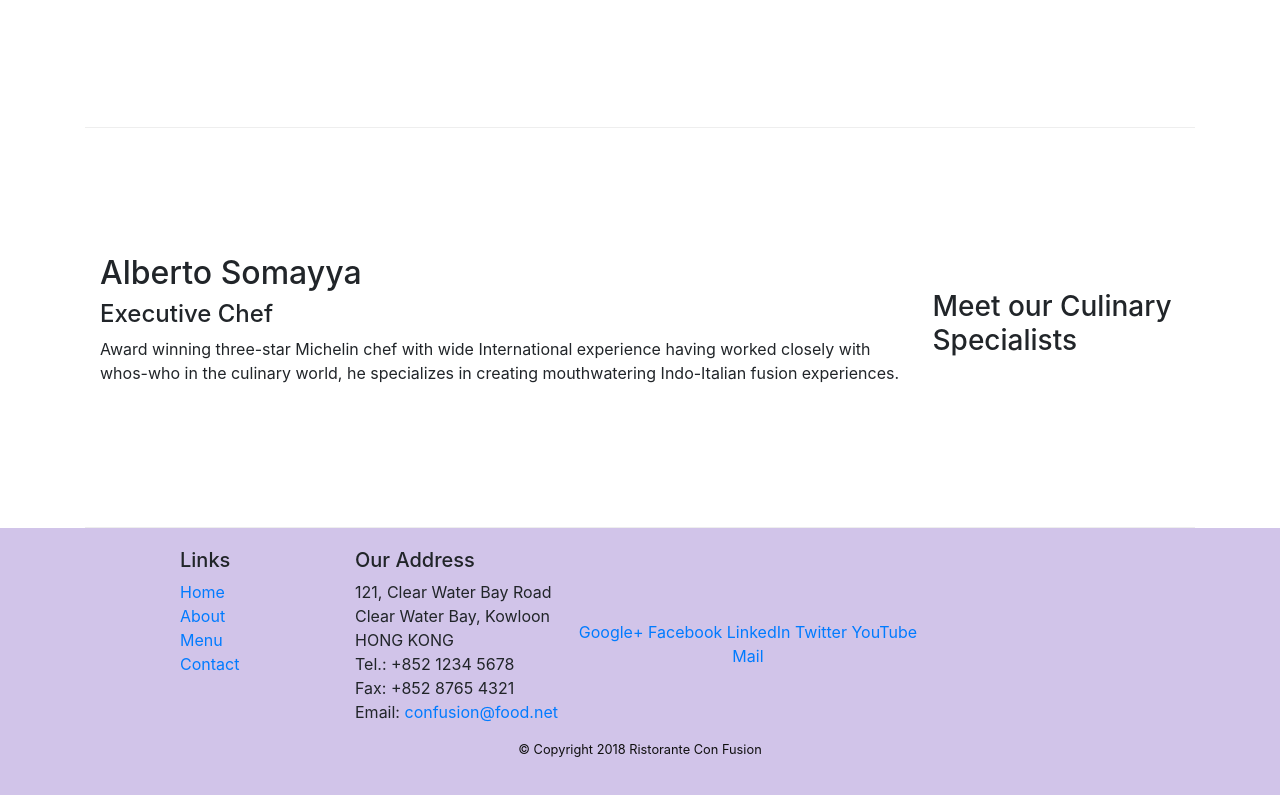
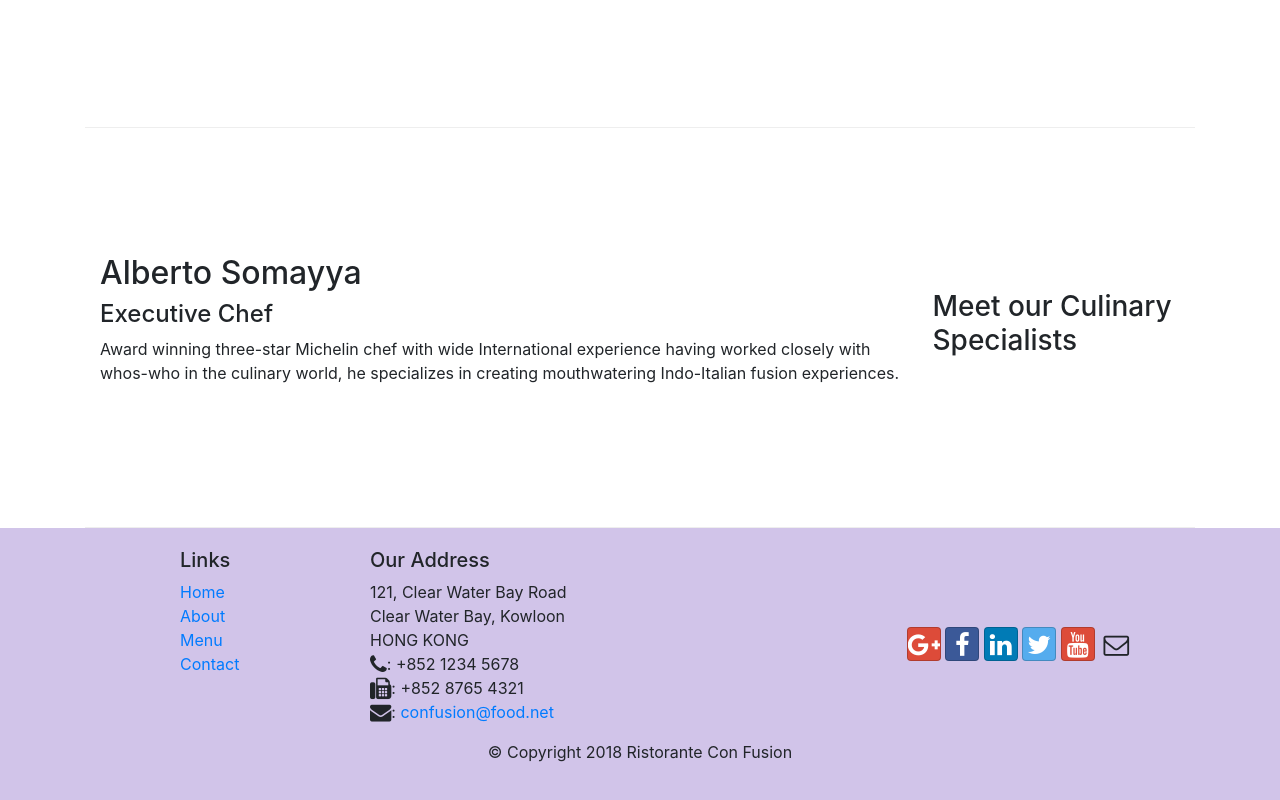
Before and after one commit to nathancodd/web_development, a website: page index.html in a window 1280 px wide. Shown: the part 1006-1806 px from the top of the page. Drawn offline with nearby package versions, Linux system fonts and the light colour scheme.

Commit message:
social icons

```diff
--- a/index.html
+++ b/index.html
@@ -92,29 +92,29 @@
                         <li><a href="#">Contact</a></li>
                     </ul>
                 </div>
-                <div col-7 col-sm-5>
+                <div class="col-7 col-sm-5">
                     <h5>Our Address</h5>
                     <address>
 		              121, Clear Water Bay Road<br>
 		              Clear Water Bay, Kowloon<br>
 		              HONG KONG<br>
-		              Tel.: +852 1234 5678<br>
-		              Fax: +852 8765 4321<br>
-		              Email: <a href="mailto:confusion@food.net">confusion@food.net</a>
+		              <i class="fa fa-phone fa-lg"></i>: +852 1234 5678<br>
+		              <i class="fa fa-fax fa-lg"></i>: +852 8765 4321<br>
+		              <i class="fa fa-envelope fa-lg"></i>: <a href="mailto:confusion@food.net">confusion@food.net</a>
 		           </address>
                 </div>
                 <div class="col-12 col-sm-4 align-self-center">
                     <div class="text-center">
-                        <a href="http://google.com/+">Google+</a>
-                        <a href="http://www.facebook.com/profile.php?id=">Facebook</a>
-                        <a href="http://www.linkedin.com/in/">LinkedIn</a>
-                        <a href="http://twitter.com/">Twitter</a>
-                        <a href="http://youtube.com/">YouTube</a>
-                        <a href="mailto:">Mail</a>
+                        <a class="btn btn-social-icon btn-google" href="http://google.com/+"><i class="fa fa-google-plus fa-lg"></i></a>
+                        <a class="btn btn-social-icon btn-facebook" href="http://www.facebook.com/profile.php?id="><i class="fa fa-facebook fa-lg"></i></a>
+                        <a class="btn btn-social-icon btn-linkedin" href="http://www.linkedin.com/in/"><i class="fa fa-linkedin fa-lg"></i></a>
+                        <a class="btn btn-social-icon btn-twitter" href="http://twitter.com/"><i class="fa fa-twitter fa-lg"></i></a>
+                        <a class="btn btn-social-icon btn-google" href="http://youtube.com/"><i class="fa fa-youtube fa-lg"></i></a>
+                        <a class="btn btn-social-icon" href="mailto:"><i class="fa fa-envelope-o fa-lg"></i></a>
                     </div>
                 </div>
            </div>
-           <div class="row justify-content-center address">
+           <div class="row justify-content-center">
                 <div class="col-auto">
                     <p>© Copyright 2018 Ristorante Con Fusion</p>
                 </div>
```
Also changed, not shown: aboutus.html (+13 -13 lines).
